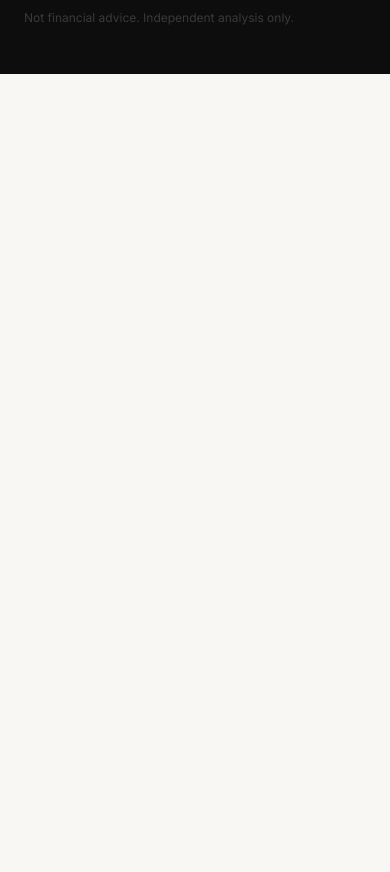
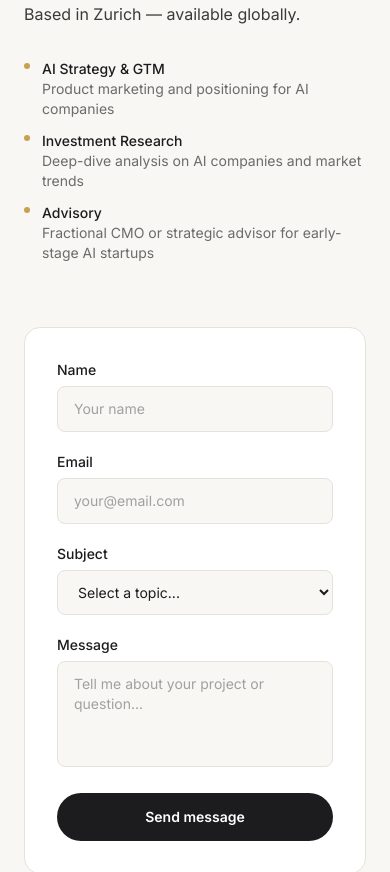
Before and after one commit to kgorobinska/oksanainvest, a Next.js app: page / in a window 390 px wide. Shown: the part 6663-7535 px from the top of the page. Before the commit the page ends 6737 px from the top, so only its background shows below. Built offline with nearby package versions, Linux system fonts and the light colour scheme; no server answers.

Commit message:
Add contact form (Formspree), Google Analytics placeholder, Contact nav link

```diff
--- a/app/layout.tsx
+++ b/app/layout.tsx
@@ -91,6 +91,13 @@ export default function RootLayout({
           type="application/ld+json"
           dangerouslySetInnerHTML={{ __html: JSON.stringify(jsonLd) }}
         />
+        {/* Google Analytics — replace GA_MEASUREMENT_ID with your real G-XXXXXXXXXX */}
+        <script async src="https://www.googletagmanager.com/gtag/js?id=GA_MEASUREMENT_ID" />
+        <script
+          dangerouslySetInnerHTML={{
+            __html: `window.dataLayer=window.dataLayer||[];function gtag(){dataLayer.push(arguments);}gtag('js',new Date());gtag('config','GA_MEASUREMENT_ID');`,
+          }}
+        />
       </head>
       <body className="min-h-full flex flex-col bg-[#F9F7F4] text-[#1C1C1E]">
         {children}
--- a/app/page.tsx
+++ b/app/page.tsx
@@ -4,7 +4,11 @@ import About from "@/components/About";
 import FeaturedSeries from "@/components/FeaturedSeries";
 import Articles from "@/components/Articles";
 import Newsletter from "@/components/Newsletter";
+import Contact from "@/components/Contact";
 import Footer from "@/components/Footer";
+
+// Replace with your Formspree form ID once you have it
+const FORMSPREE_ID = "xwvwwzpg";
 
 export default function Home() {
   return (
@@ -16,6 +20,7 @@ export default function Home() {
         <FeaturedSeries />
         <Articles />
         <Newsletter />
+        <Contact formId={FORMSPREE_ID} />
       </main>
       <Footer />
     </>
--- /dev/null
+++ b/components/Contact.tsx
@@ -0,0 +1,174 @@
+"use client";
+import { useState } from "react";
+
+export default function Contact({ formId }: { formId: string }) {
+  const [status, setStatus] = useState<"idle" | "sending" | "success" | "error">("idle");
+
+  async function handleSubmit(e: React.FormEvent<HTMLFormElement>) {
+    e.preventDefault();
+    setStatus("sending");
+
+    const form = e.currentTarget;
+    const data = new FormData(form);
+
+    // Honeypot check — bots fill the hidden field, humans don't
+    if (data.get("_gotcha")) {
+      setStatus("idle");
+      return;
+    }
+
+    try {
+      const res = await fetch(`https://formspree.io/f/${formId}`, {
+        method: "POST",
+        body: data,
+        headers: { Accept: "application/json" },
+      });
+
+      if (res.ok) {
+        setStatus("success");
+        form.reset();
+      } else {
+        setStatus("error");
+      }
+    } catch {
+      setStatus("error");
+    }
+  }
+
+  return (
+    <section id="contact" className="py-24 bg-[#F9F7F4]">
+      <div className="max-w-6xl mx-auto px-6">
+        <div className="grid grid-cols-1 lg:grid-cols-2 gap-16 items-start">
+          {/* Left: copy */}
+          <div>
+            <p className="text-[#C9A052] text-sm font-medium tracking-[0.15em] uppercase mb-4">
+              Get in touch
+            </p>
+            <h2
+              className="text-[#1C1C1E] text-4xl font-semibold leading-tight mb-6"
+              style={{ fontFamily: "'Fraunces', serif" }}
+            >
+              Let&apos;s work together
+            </h2>
+            <p className="text-[#3A3A3A] leading-relaxed mb-8">
+              Open to consulting engagements in AI strategy, go-to-market, and
+              market analysis. Based in Zurich — available globally.
+            </p>
+            <div className="space-y-3">
+              {[
+                { label: "AI Strategy & GTM", desc: "Product marketing and positioning for AI companies" },
+                { label: "Investment Research", desc: "Deep-dive analysis on AI companies and market trends" },
+                { label: "Advisory", desc: "Fractional CMO or strategic advisor for early-stage AI startups" },
+              ].map((item) => (
+                <div key={item.label} className="flex gap-3">
+                  <div className="mt-1 w-1.5 h-1.5 rounded-full bg-[#C9A052] shrink-0" />
+                  <div>
+                    <p className="text-[#1C1C1E] font-medium text-sm">{item.label}</p>
+                    <p className="text-[#6B6B6B] text-sm">{item.desc}</p>
+                  </div>
+                </div>
+              ))}
+            </div>
+          </div>
+
+          {/* Right: form */}
+          <div className="bg-white border border-[#E5E2DC] rounded-2xl p-8">
+            {status === "success" ? (
+              <div className="text-center py-8">
+                <div className="text-4xl mb-4">✓</div>
+                <h3
+                  className="text-[#1C1C1E] text-xl font-semibold mb-2"
+                  style={{ fontFamily: "'Fraunces', serif" }}
+                >
+                  Message sent
+                </h3>
+                <p className="text-[#6B6B6B] text-sm">
+                  I&apos;ll get back to you within 48 hours.
+                </p>
+              </div>
+            ) : (
+              <form onSubmit={handleSubmit} className="space-y-5">
+                {/* Honeypot — hidden from humans, bots fill it */}
+                <input type="text" name="_gotcha" className="hidden" tabIndex={-1} autoComplete="off" />
+
+                <div>
+                  <label className="block text-sm font-medium text-[#1C1C1E] mb-1.5">
+                    Name
+                  </label>
+                  <input
+                    type="text"
+                    name="name"
+                    required
+                    placeholder="Your name"
+                    className="w-full px-4 py-3 rounded-lg border border-[#E5E2DC] bg-[#F9F7F4] text-[#1C1C1E] text-sm placeholder:text-[#A0A0A0] focus:outline-none focus:border-[#C9A052] transition-colors"
+                  />
+                </div>
+
+                <div>
+                  <label className="block text-sm font-medium text-[#1C1C1E] mb-1.5">
+                    Email
+                  </label>
+                  <input
+                    type="email"
+                    name="email"
+                    required
+                    placeholder="your@email.com"
+                    className="w-full px-4 py-3 rounded-lg border border-[#E5E2DC] bg-[#F9F7F4] text-[#1C1C1E] text-sm placeholder:text-[#A0A0A0] focus:outline-none focus:border-[#C9A052] transition-colors"
+                  />
+                </div>
+
+                <div>
+                  <label className="block text-sm font-medium text-[#1C1C1E] mb-1.5">
+                    Subject
+                  </label>
+                  <select
+                    name="subject"
+                    required
+                    className="w-full px-4 py-3 rounded-lg border border-[#E5E2DC] bg-[#F9F7F4] text-[#1C1C1E] text-sm focus:outline-none focus:border-[#C9A052] transition-colors"
+                  >
+                    <option value="">Select a topic...</option>
+                    <option value="Consulting">Consulting enquiry</option>
+                    <option value="Advisory">Advisory / fractional CMO</option>
+                    <option value="Investment Research">Investment research</option>
+                    <option value="Media / Speaking">Media or speaking</option>
+                    <option value="Other">Other</option>
+                  </select>
+                </div>
+
+                <div>
+                  <label className="block text-sm font-medium text-[#1C1C1E] mb-1.5">
+                    Message
+                  </label>
+                  <textarea
+                    name="message"
+                    required
+                    rows={4}
+                    placeholder="Tell me about your project or question..."
+                    className="w-full px-4 py-3 rounded-lg border border-[#E5E2DC] bg-[#F9F7F4] text-[#1C1C1E] text-sm placeholder:text-[#A0A0A0] focus:outline-none focus:border-[#C9A052] transition-colors resize-none"
+                  />
+                </div>
+
+                <button
+                  type="submit"
+                  disabled={status === "sending"}
+                  className="w-full py-3.5 bg-[#1C1C1E] text-white text-sm font-semibold rounded-full hover:bg-[#C9A052] hover:text-[#111111] transition-all disabled:opacity-60"
+                >
+                  {status === "sending" ? "Sending..." : "Send message"}
+                </button>
+
+                {status === "error" && (
+                  <p className="text-red-500 text-xs text-center">
+                    Something went wrong. Please email me directly at{" "}
+                    <a href="mailto:oksana@oksanainvest.com" className="underline">
+                      oksana@oksanainvest.com
+                    </a>
+                  </p>
+                )}
+              </form>
+            )}
+          </div>
+        </div>
+      </div>
+    </section>
+  );
+}
--- a/components/Nav.tsx
+++ b/components/Nav.tsx
@@ -35,6 +35,7 @@ export default function Nav() {
             { label: "About", href: "#about" },
             { label: "Articles", href: "#articles" },
             { label: "Newsletter", href: "#newsletter" },
+            { label: "Contact", href: "#contact" },
           ].map((item) => (
             <a
               key={item.label}
@@ -73,6 +74,7 @@ export default function Nav() {
             { label: "About", href: "#about" },
             { label: "Articles", href: "#articles" },
             { label: "Newsletter", href: "#newsletter" },
+            { label: "Contact", href: "#contact" },
           ].map((item) => (
             <a
               key={item.label}
```
